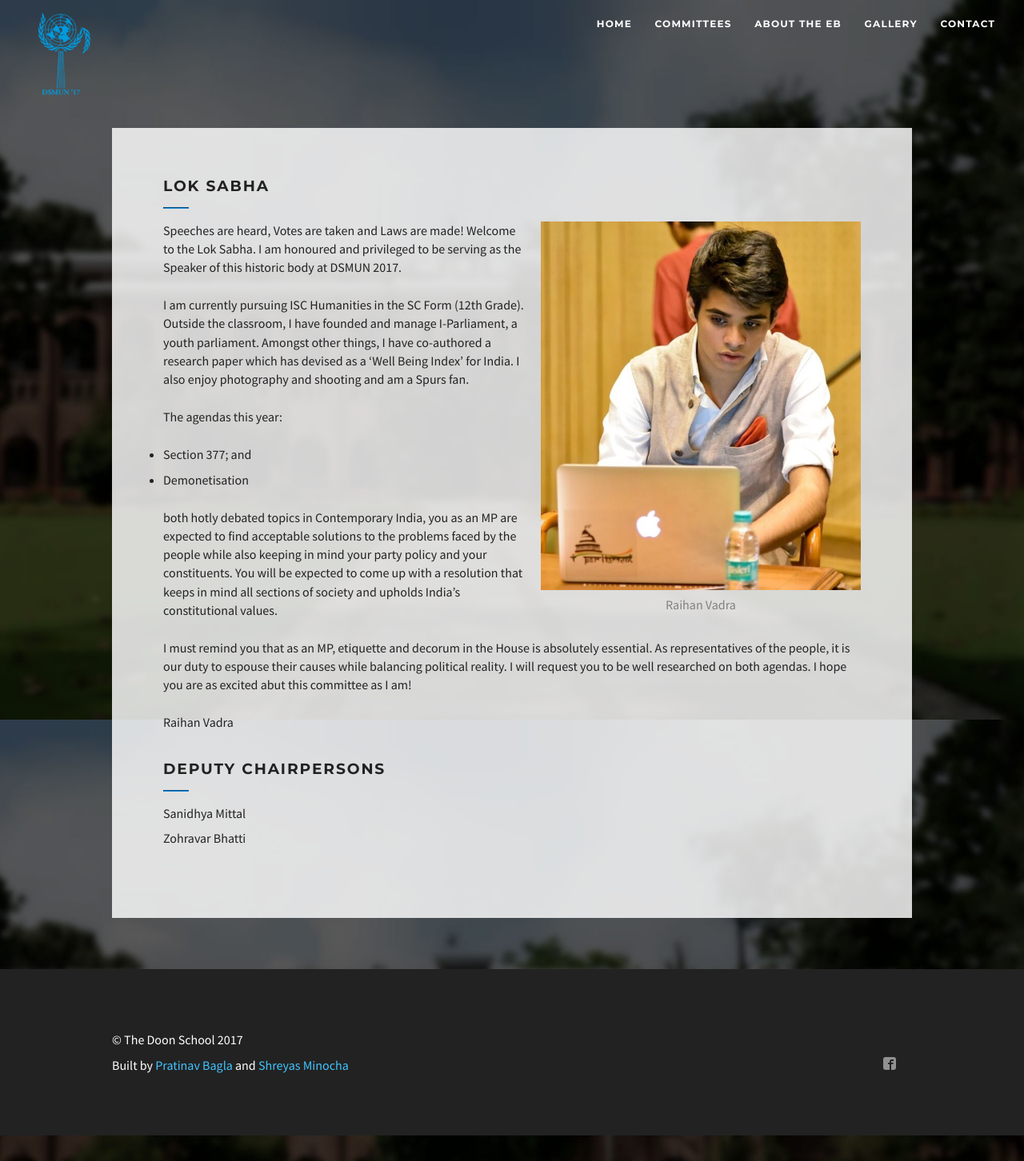
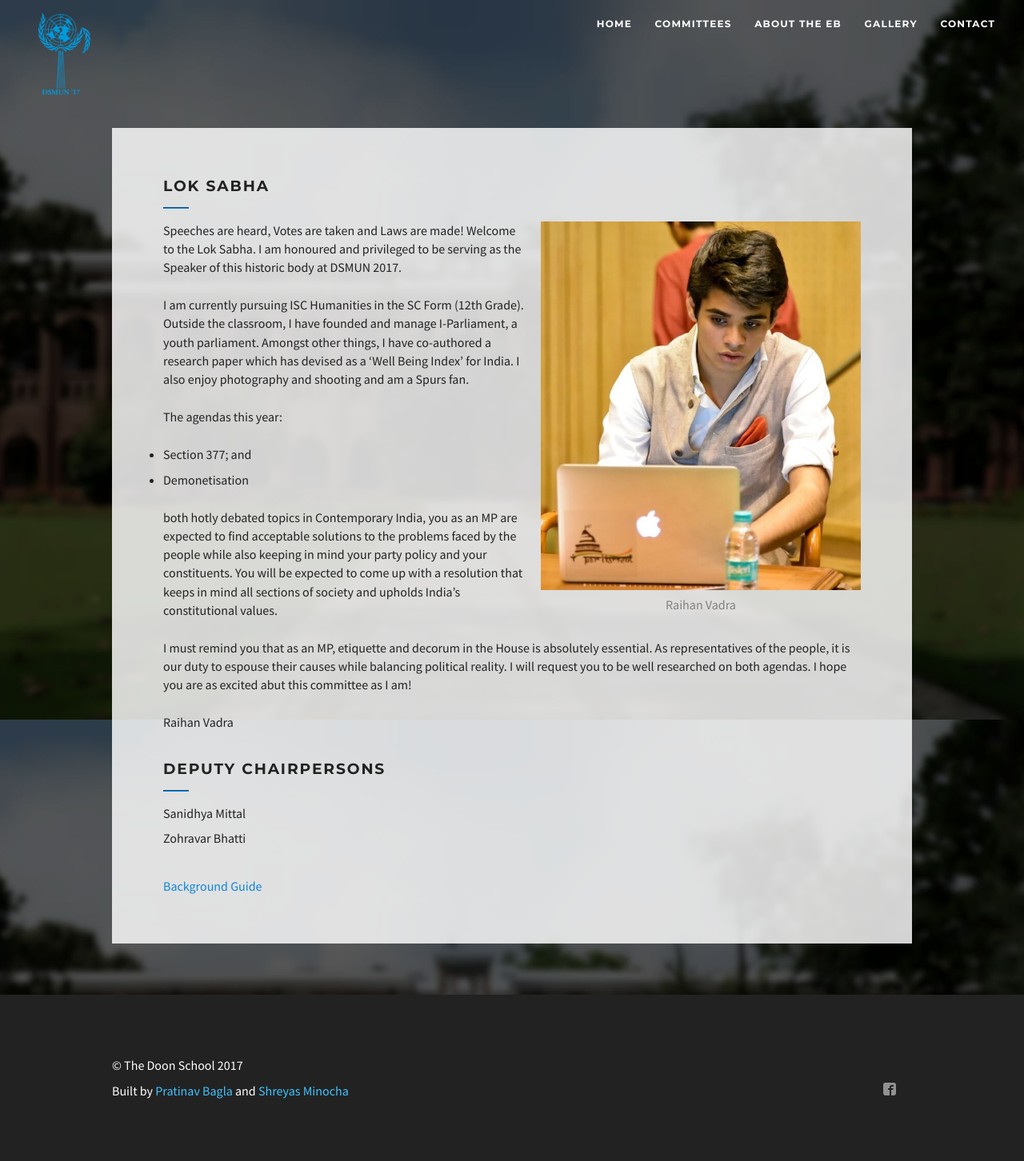
Before and after one commit to pratinav/dsmun17.com, a Jekyll site: the page built from committees/ls.md, in a window 1280 px wide. Shown: the whole page at 80% size. Built offline with Jekyll 4.4.1, drawn with Linux system fonts in a browser that asks for light colours.

Commit message:
Added bgs

```diff
--- a/_layouts/committee_page.html
+++ b/_layouts/committee_page.html
@@ -1,8 +1,7 @@
 ---
 layout: default
 ---
-<main>
-    <article id="committee" class="container panel clear-header">
+<section id="committee" class="container panel clear-header">
     <h3>{{ page.title }}</h3>
     <hr>
     <figure class="chair_img">
@@ -10,5 +9,6 @@ layout: default
       <figcaption>{{ page.chair }}</figcaption>
     </figure>
     {{ content }}
-    </article>
-</main>
+    <br>
+    <a href="{{ site.baseurl }}/bgs/{{ page.name | remove: 'md' }}pdf">Background Guide</a>
+</section>
--- a/css/style.css
+++ b/css/style.css
@@ -19,7 +19,7 @@ body {
 }
 
 a {
-  color: inherit;
+  color: #1086d6;
   text-decoration: none;
 }
 
@@ -69,7 +69,6 @@ nav {
   font-size: 0.75em;
   font-family: "Montserrat", "Roboto", "Source Sans Pro", "Open Sans", "Helvetica Neue", Helvetica, Arial, sans-serif;
   font-weight: bold;
-  color: white;
 }
 
 nav ul {
@@ -80,7 +79,8 @@ nav ul li {
   display: inline;
 }
 
-nav ul li a {
+nav a {
+  color: white;
   margin-left: 2em;
   padding-bottom: 2.5px;
 }
```
Also changed, not shown: 9 other files. Lines whose indentation alone changed are shown as unchanged.
